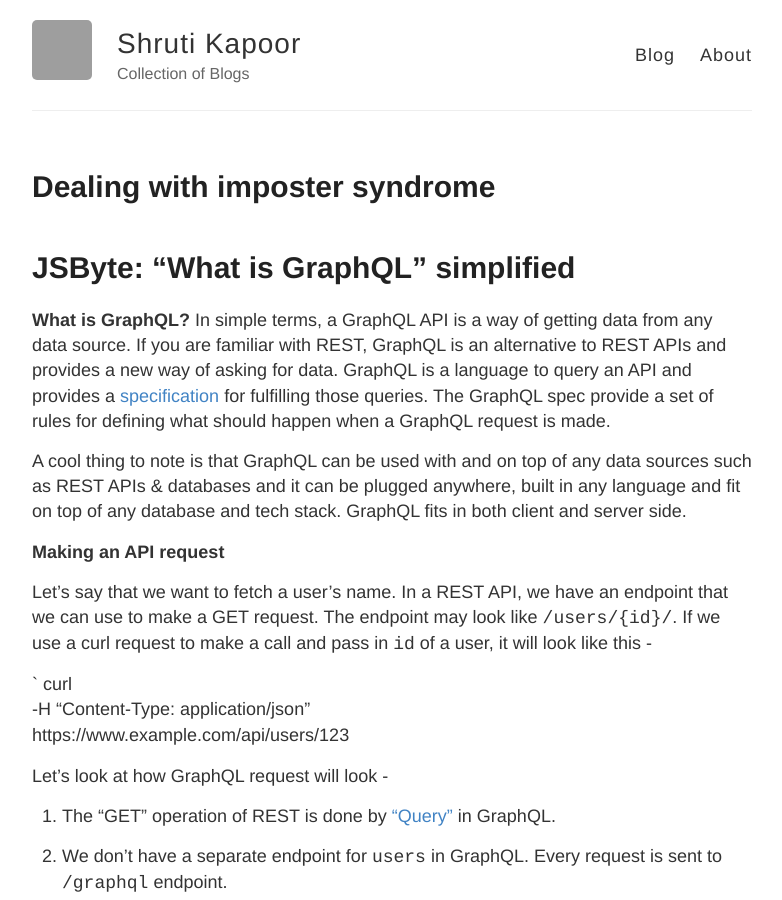
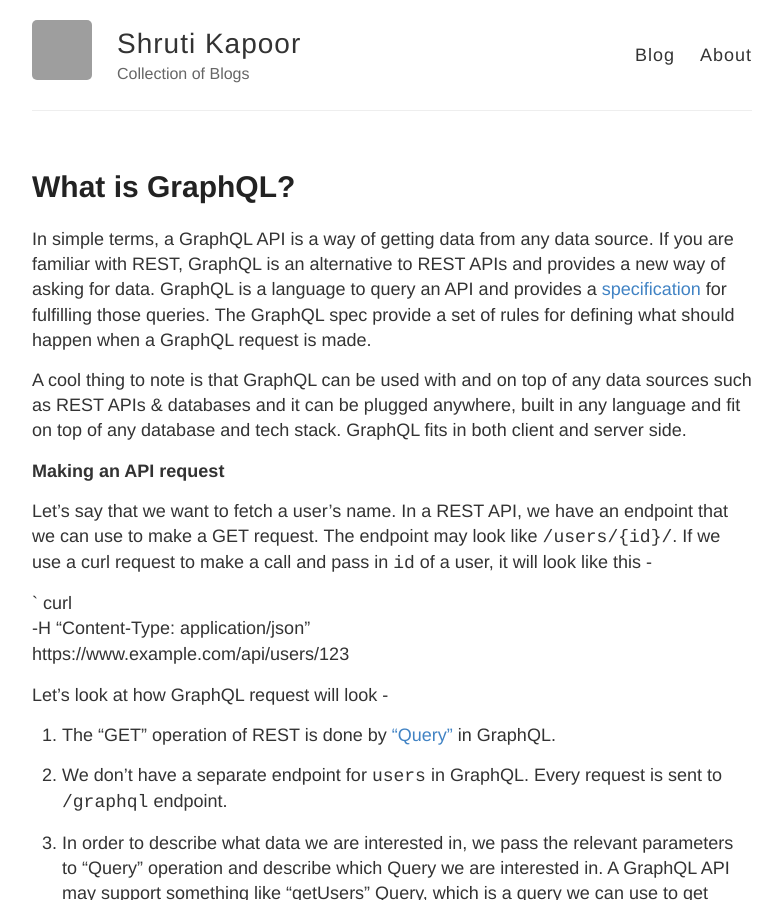
Before and after one commit to shrutikapoor08/jekyll-blog-template, a Jekyll site: the page built from _posts/2021-05-09-What-is-GraphQL.md, in a window 1280 px wide and 900 px high. Shown: the whole window, without its empty margins (248-1030 px from the left). Built offline with Jekyll 4.4.1, drawn with Linux system fonts in a browser that asks for light colours; grey boxes are pictures that could not be loaded.

Commit message:
Fixing title

```diff
--- a/_posts/2021-05-09-What-is-GraphQL.md
+++ b/_posts/2021-05-09-What-is-GraphQL.md
@@ -1,11 +1,8 @@
 ---
 layout: post
-title: Dealing with imposter syndrome
+title: What is GraphQL?
 ---
 
-# JSByte: "What is GraphQL" simplified
-
-**What is GraphQL?**
 In simple terms, a GraphQL API is a way of getting data from any data source. If you are familiar with REST, GraphQL is an alternative to REST APIs and provides a new way of asking for data. GraphQL is a language to query an API and provides a [specification](https://spec.graphql.org/) for fulfilling those queries. The GraphQL spec provide a set of rules for defining what should happen when a GraphQL request is made.
 
 A cool thing to note is that GraphQL can be used with and on top of any data sources such as REST APIs & databases and it can be plugged anywhere, built in any language and fit on top of any database and tech stack. GraphQL fits in both client and server side.
```
Also changed, not shown: _posts/2020-1-1-GraphQL-misconceptions.md (+0 -2 lines), _posts/2021-02-01-Career-OvercomingImposterSyndrome.md (+0 -1 lines).
